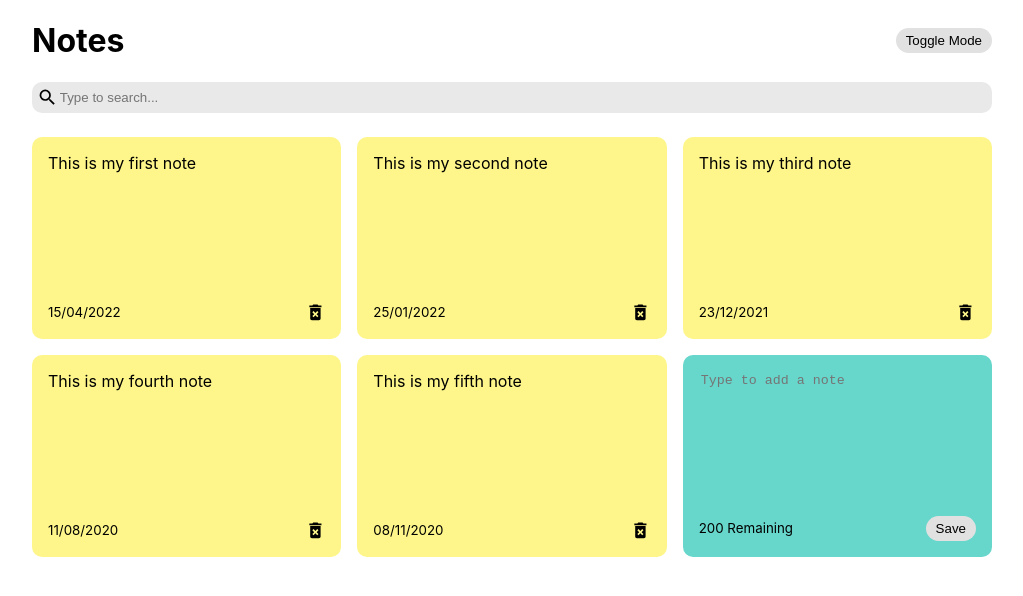
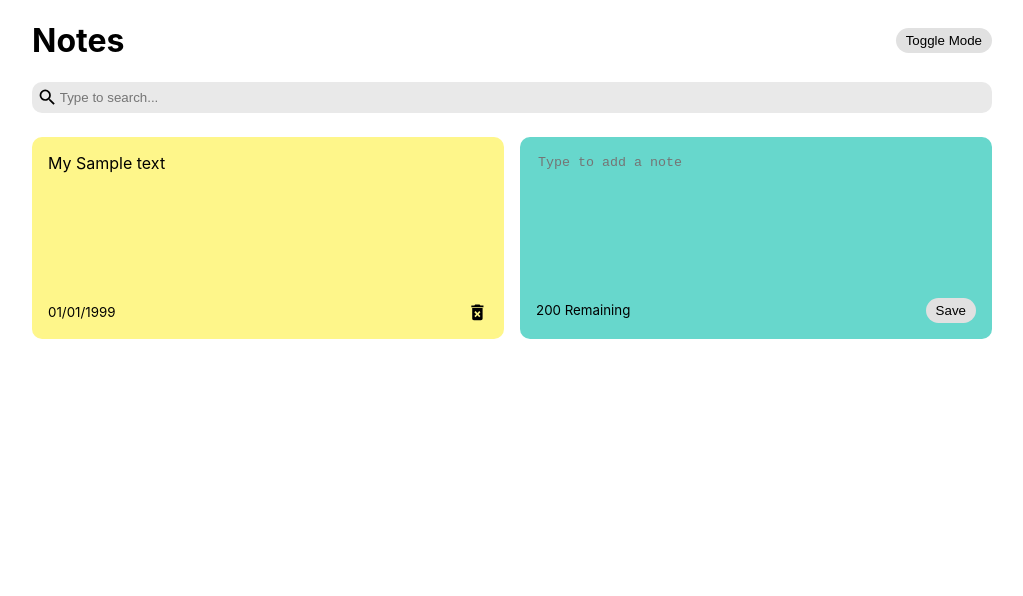
Before and after one commit to thedeveloperske/react-notes-app, a React (Create React App) app: page / in a window 1280 px wide. Shown: the top 596 px of the page, without its empty margins (128-1151 px from the left). Built offline with nearby package versions, Linux system fonts and the light colour scheme; the HTML template or start-up script is replaced by a standard one.

Commit message:
Added Add Note component and functionality to save to localstorage

```diff
--- a/src/App.js
+++ b/src/App.js
@@ -1,4 +1,4 @@
-import React, { useState } from 'react'
+import React, { useEffect, useState } from 'react'
 import NotesList from './components/NotesList';
 import {nanoid} from 'nanoid';
 import Search from './components/Search';
@@ -9,34 +9,25 @@ const App = () => {
   const [notes, setNotes] = useState([
     {
       id: nanoid(),
-      text: "This is my first note",
-      date: "15/04/2022"
-    },
-    {
-      id: nanoid(),
-      text: "This is my second note",
-      date: "25/01/2022"
-    },
-    {
-      id: nanoid(),
-      text: "This is my third note",
-      date: "23/12/2021"
-    },
-    {
-      id: nanoid(),
-      text: "This is my fourth note",
-      date: "11/08/2020"
-    },
-    {
-      id: nanoid(),
-      text: "This is my fifth note",
-      date: "08/11/2020"
+      date: '01/01/1999',
+      text: 'My Sample text'
     }
   ]);
 
   const [searchText, setSearchText] = useState("");
 
   const [darkMode, setDarkMode] = useState(false);
+
+  useEffect(() => {
+    const savedNotes = JSON.parse(localStorage.getItem('react-notes-app-data'));
+    if(savedNotes) {
+      setNotes(savedNotes)
+    }
+  }, [])
+
+  useEffect(() => {
+    localStorage.setItem('react-notes-app-data', JSON.stringify(notes));
+  },[notes])
 
   const addNote = (text) => {
     const date = new Date();
@@ -45,7 +36,6 @@ const App = () => {
       text : text,
       date: date.toLocaleDateString()
     }
-
 
     const newNotes = [...notes, newNote];
     setNotes(newNotes);
--- a/src/components/AddNote.js
+++ b/src/components/AddNote.js
@@ -9,7 +9,6 @@ const AddNote = ({handleAddNote}) => {
         if(characterLimit - event.target.value.length >= 0){
             setNoteText(event.target.value)
         }
-
     }
 
     const handleSaveClick = () => {
--- a/src/index.css
+++ b/src/index.css
@@ -32,6 +32,7 @@ code {
   margin-left: auto;
   padding-right: 15px;
   padding-left: 15px;
+  min-height: 100vh;
 }
 
 .notes-list {
```
